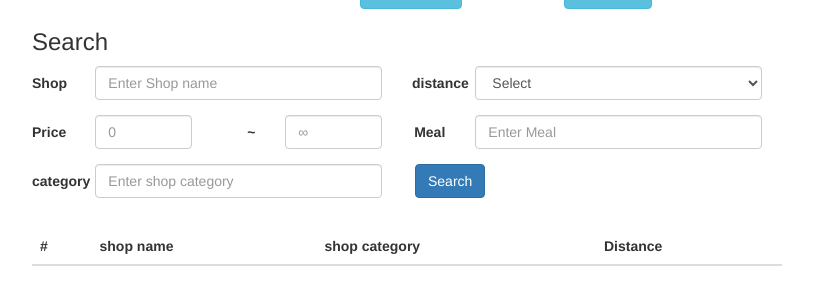
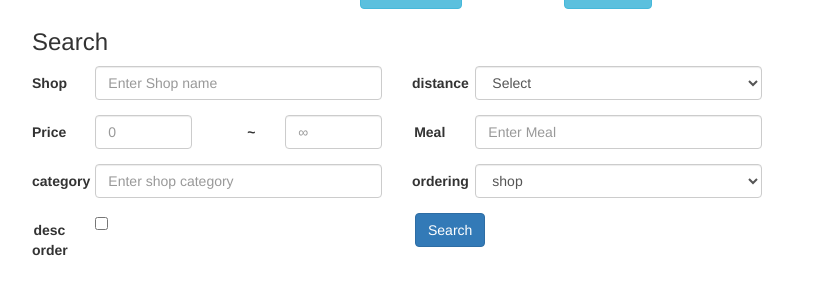
Before and after one commit to pha123661/Online-Food-Ordering-System, a Flask app: template HW2/templates/nav.html in a window 1280 px wide. Shown: the part 195-485 px from the top of the page, without its empty margins (38-851 px from the left). Run offline with Flask 2, Linux system fonts and the light colour scheme; the template is opened without the code that fills it, so the values that code supplies are empty; some libraries are stand-ins or nearby versions.

Commit message:
ordering

```diff
--- a/HW2/main.py
+++ b/HW2/main.py
@@ -260,11 +260,12 @@ def search_menu(SID, upper, lower, meal):
 def search_shops():
     search = {i: request.form[i] for i in [
         'shop', 'sel1', 'price_low', 'price_high', 'meal', 'category', 'U_lat', 'U_lon']}
+    desc = 'desc' if request.form["desc"] == 'true' else ''
     search['medium'] = DISTANCE_BOUNDARY['medium']
     search['far'] = DISTANCE_BOUNDARY['far']
     db = get_db()
     rst = db.cursor().execute(
-        '''
+        f'''
         with dis(SID, distance) as (
             select SID, case
                 when ABS(S_latitude - :U_lat) + ABS(S_longitude - :U_lon) >= :far then 'far'
@@ -278,11 +279,12 @@ def search_shops():
         where instr(lower(S_name), lower(:shop)) > 0
         and instr(lower(S_foodtype), lower(:category)) > 0
         and distance like :sel1
-        ''',
+        order by {request.form['ordering']}
+        ''' + desc,
         search
     ).fetchall()
     # instr(a, b) > 0 means if a contains substring b
-    # latitude and longitude are checked, so don't worry about SQL injection
+    # latitude and longitude are checked, ordering is a list(user can only select), so don't worry about SQL injection
     table = {'tableRow': []}
     append = table['tableRow'].append
     for SID, S_name, S_foodtype, distance in rst:
--- a/HW2/templates/nav.html
+++ b/HW2/templates/nav.html
@@ -159,13 +159,26 @@
 
             <div class="form-group">
               <label class="control-label col-sm-1" for="category"> category</label>
-
-
               <div class="col-sm-5">
                 <input type="text" class="form-control" name="category" placeholder="Enter shop category">
               </div>
+
+              <label class="control-label col-sm-1" for="order">ordering</label>
+              <div class="col-sm-5">
+                <select class="form-control" name="ordering">
+                  <option>shop</option>
+                  <option>distance </option>
+                  <option>category</option>
+                </select>
+              </div>
+
+            </div>
+            <div class="form-group">
+              <label class="control-label col-sm-1" for="desc order">desc order</label>
+              <div class="col-sm-5">
+                <input type="checkbox" class="form-check-input" id="desc">
+              </div>
               <button type="submit" style="margin-left: 18px;" class="btn btn-primary">Search</button>
-
             </div>
           </form>
           <script type="text/javascript">
@@ -250,6 +263,7 @@
               });
               return
             }
+            var hash_table = {"shop": 'S_name', "distance": 'distance', "category": 'S_foodtype'}
             $('form.form-horizontal').on('submit', function () {
               var location = { 'U_lat': lat, 'U_lon': lon }
               var f = $(this), method = f.attr('method'), input_value = {};
@@ -260,9 +274,10 @@
                 input_value[name] = value;
               });
               if (input_value['price_low'] == '') {
-                console.log('empty A');
                 input_value['price_low'] = 0
               }
+              input_value['ordering'] = hash_table[input_value['ordering']]
+              input_value['desc'] = document.getElementById("desc").checked
               $.ajax({
                 url: "http://localhost:5000/search-shops",
                 method: method,
```
